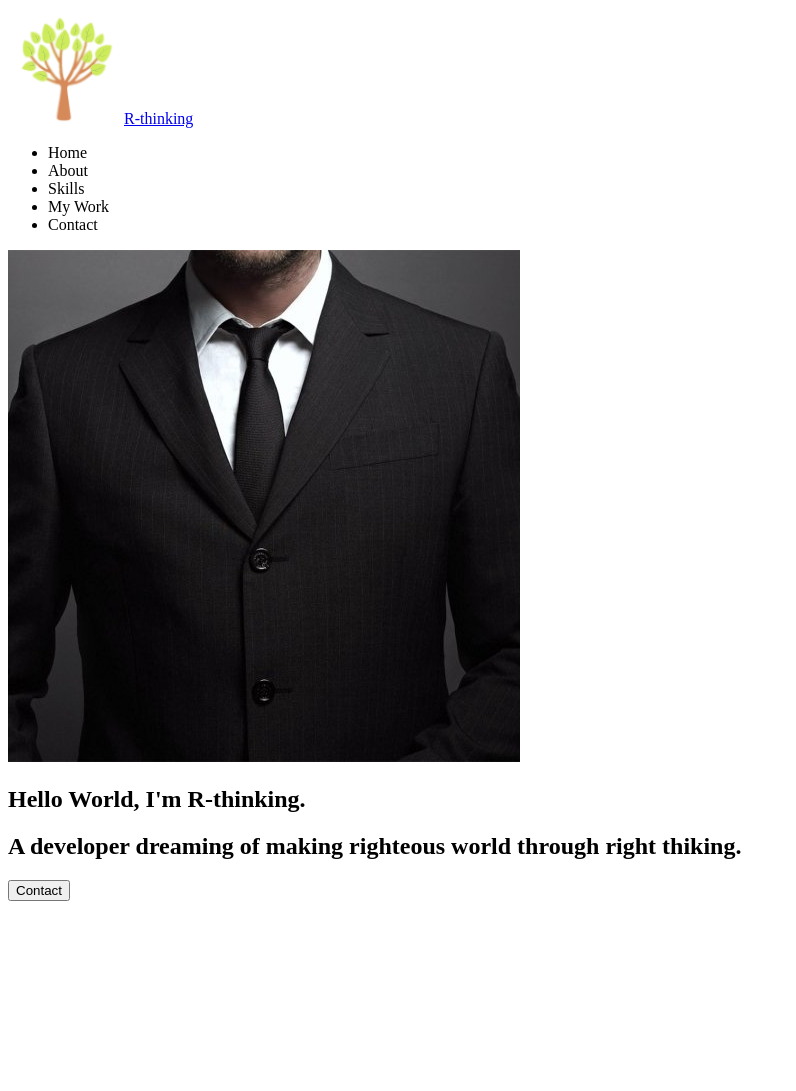
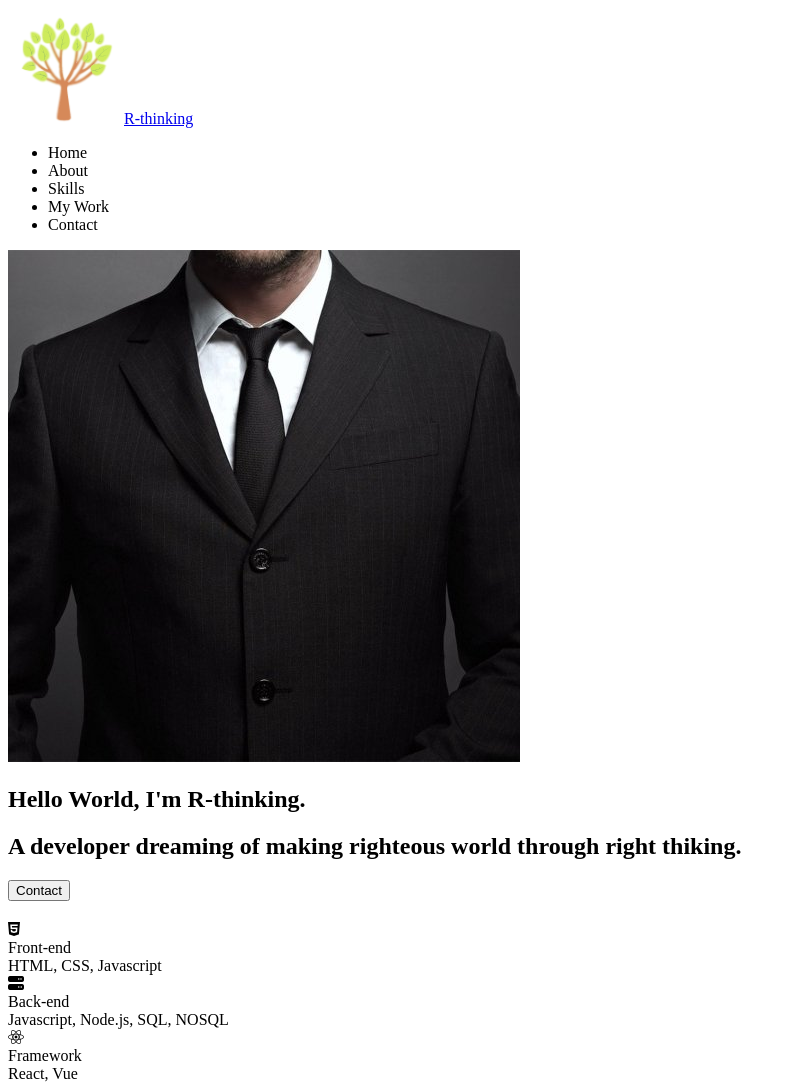
Before and after one commit to R-thinking/Portfolio, a plain HTML site: page index.html in a window 1280 px wide. Shown: the whole page, without its empty margins (0-796 px from the left). Before the commit the page ends 909 px from the top, so only its background shows below. Drawn offline with Linux system fonts and the light colour scheme.

Commit message:
HTML: About

```diff
--- a/index.html
+++ b/index.html
@@ -53,7 +53,36 @@
 
     </section>
     <!-- About -->
-    <section id="about"></section>
+    <section id="about">
+        <h1 class="about__title"></h1>
+        <h2 class="about__description"></h2>
+        <div class="about__majors">
+            <!-- Front-end -->
+            <div class="major">
+                <div class="major__icon">
+                    <i class="fab fa-html5"></i>
+                </div>
+                <div class="major__title">Front-end</div>
+                <div class="major__description">HTML, CSS, Javascript</div>
+            </div>
+            <!-- Back-end -->
+            <div class="major">
+                <div class="major__icon">
+                    <i class="fas fa-server"></i>
+                </div>
+                <div class="major__title">Back-end</div>
+                <div class="major__description">Javascript, Node.js, SQL, NOSQL</div>
+            </div>
+            <!-- Framework -->
+            <div class="major">
+                <div class="major__icon">
+                    <i class="fab fa-react"></i>
+                </div>
+                <div class="major__title">Framework</div>
+                <div class="major__description">React, Vue</div>
+            </div>
+        </div>
+    </section>
     <!-- Skills -->
     <section id="skils"></section>
     <!-- Work -->
```
